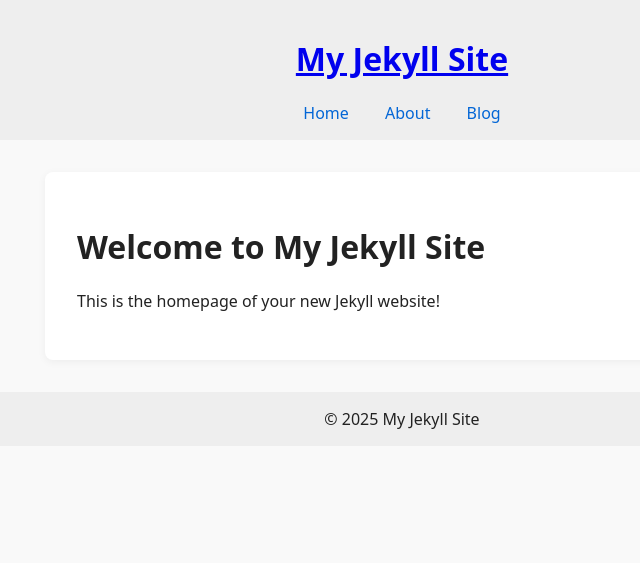
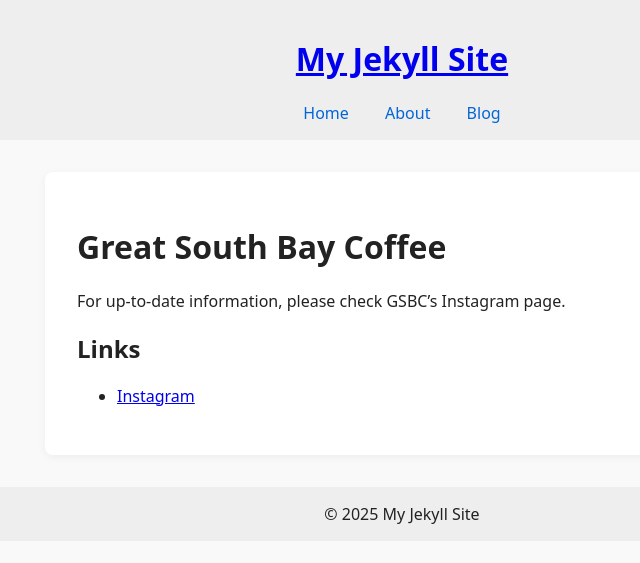
Before and after one commit to GSBC-longisland/GSBC-longisland.github.io, a Jekyll site: the page built from index.md, in a window 1280 px wide. Shown: the top 563 px of the page, without its empty margins (238-878 px from the left). Built offline with Jekyll 4.4.1, drawn with Linux system fonts in a browser that asks for light colours.

Commit message:
Update index.md
add instagram link

```diff
--- a/index.md
+++ b/index.md
@@ -3,6 +3,10 @@ layout: home
 title: Home
 ---
 
-# Welcome to My Jekyll Site
+# Great South Bay Coffee
 
-This is the homepage of your new Jekyll website!
+For up-to-date information, please check GSBC's Instagram page.
+
+## Links
+
+- [Instagram](https://instagram.com/gsbcoffee)
```
